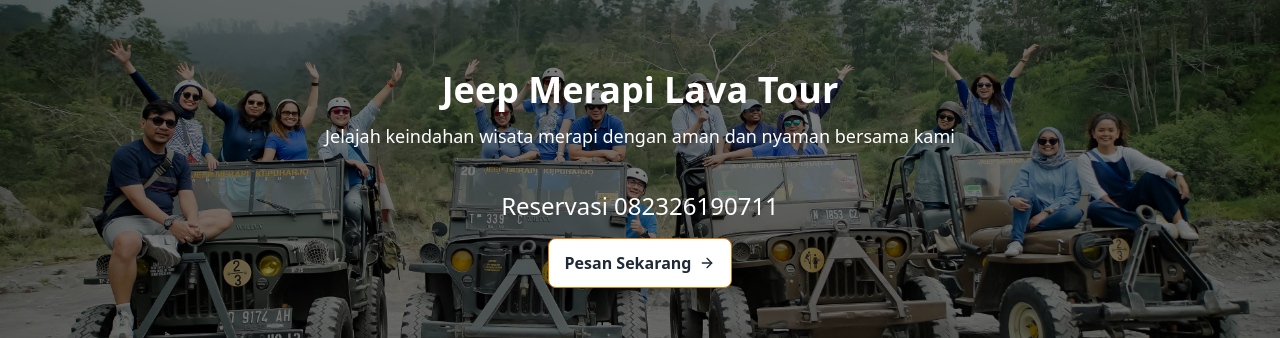
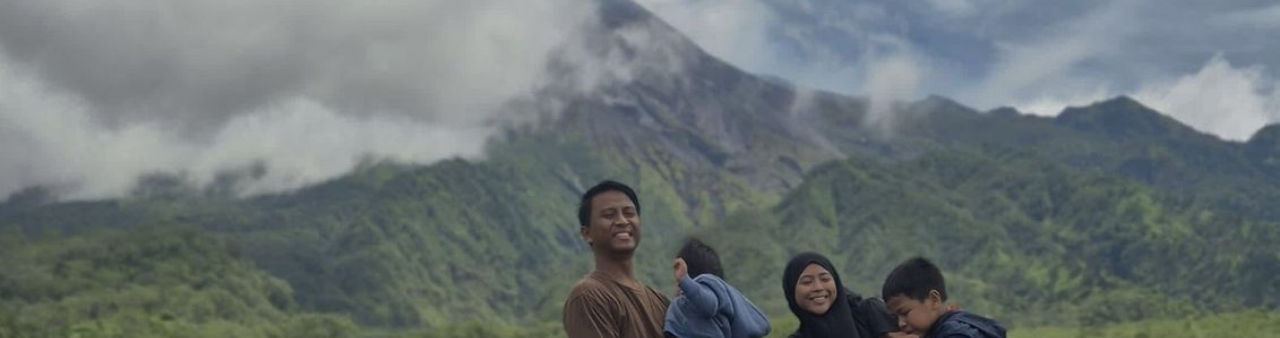
Before and after one commit to brillianodhiya/jeeptourlavamerapi, a Next.js app: page / in a window 1280 px wide. Shown: the part 187-525 px from the top of the page. Built offline with nearby package versions, Linux system fonts and the light colour scheme.

Commit message:
change: banner

```diff
--- a/src/pages/index.tsx
+++ b/src/pages/index.tsx
@@ -193,25 +193,25 @@ export default function Home() {
 
       <main id="content">
         <section id="home">
-          <div className="w-full min-h-[600px] relative overflow-hidden">
+          <div className="w-full min-h-[600px] relative overflow-hidden flex items-center justify-center">
             {/* overlay */}
-            <div className="absolute inset-0 bg-black bg-opacity-50 z-10"></div>
+            {/* <div className="absolute inset-0 bg-black bg-opacity-50 z-10"></div> */}
             {/* text */}
             <div className="absolute inset-0 flex items-center justify-center text-white text-center z-20">
               <div className="flex flex-col justify-center items-center">
-                <h1 className="text-4xl font-bold">Jeep Merapi Lava Tour</h1>
+                {/* <h1 className="text-4xl font-bold">Jeep Merapi Lava Tour</h1>
                 <p className="text-lg mt-3">
                   Jelajah keindahan wisata merapi dengan aman dan nyaman bersama
                   kami
                 </p>
                 <p className="text-2xl mt-10 font-medium">
                   Reservasi 082326190711
-                </p>
+                </p> */}
                 <a
                   href="https://wa.me/6282326190711?text=Halo admin Jeep Merapi Lava Tour"
                   target="_blank"
                   rel="noopener"
-                  className="mt-4 py-3 px-4 inline-flex items-center gap-x-2 text-base font-bold rounded-lg border border-solid border-amber-600 bg-white text-gray-800 shadow-xl hover:bg-gray-50 disabled:opacity-50 disabled:pointer-events-none"
+                  className="absolute bottom-[20%] mt-4 py-3 px-4 inline-flex items-center gap-x-2 text-base font-bold rounded-lg border border-solid border-amber-600 bg-white text-gray-800 shadow-xl hover:bg-gray-50 disabled:opacity-50 disabled:pointer-events-none"
                 >
                   Pesan Sekarang
                   <svg
@@ -233,28 +233,16 @@ export default function Home() {
               </div>
             </div>
             {/* image */}
-            {/* <Image
-              alt="banner-background"
-              src={"/banner.jpeg"}
-              width={1200}
-              height={600}
-              className="w-full max-h-[600px] object-cover object-center absolute bg-bottom"
-              layout="responsive"
-              // objectFit="contain"
-              // objectPosition="center"
-            /> */}
-            <div
-              style={{
-                backgroundImage: `url(/banner.jpeg)`,
-                backgroundRepeat: "no-repeat",
-                backgroundSize: "cover",
-                backgroundPosition: "center",
-                // zIndex: 10,
-                width: "100%",
-                height: "100%",
-                position: "absolute",
-              }}
-            ></div>
+            <div className="w-full h-full flex items-center justify-center">
+              <Image
+                alt="banner-background"
+                src={"/banner_jeep_merapi_lava_tour.jpeg"}
+                width={1200}
+                height={600}
+                className="w-full h-full object-contain"
+                priority
+              />
+            </div>
           </div>
         </section>
 
```
Also changed, not shown: public/banner_jeep_merapi_lava_tour.jpeg (added).
